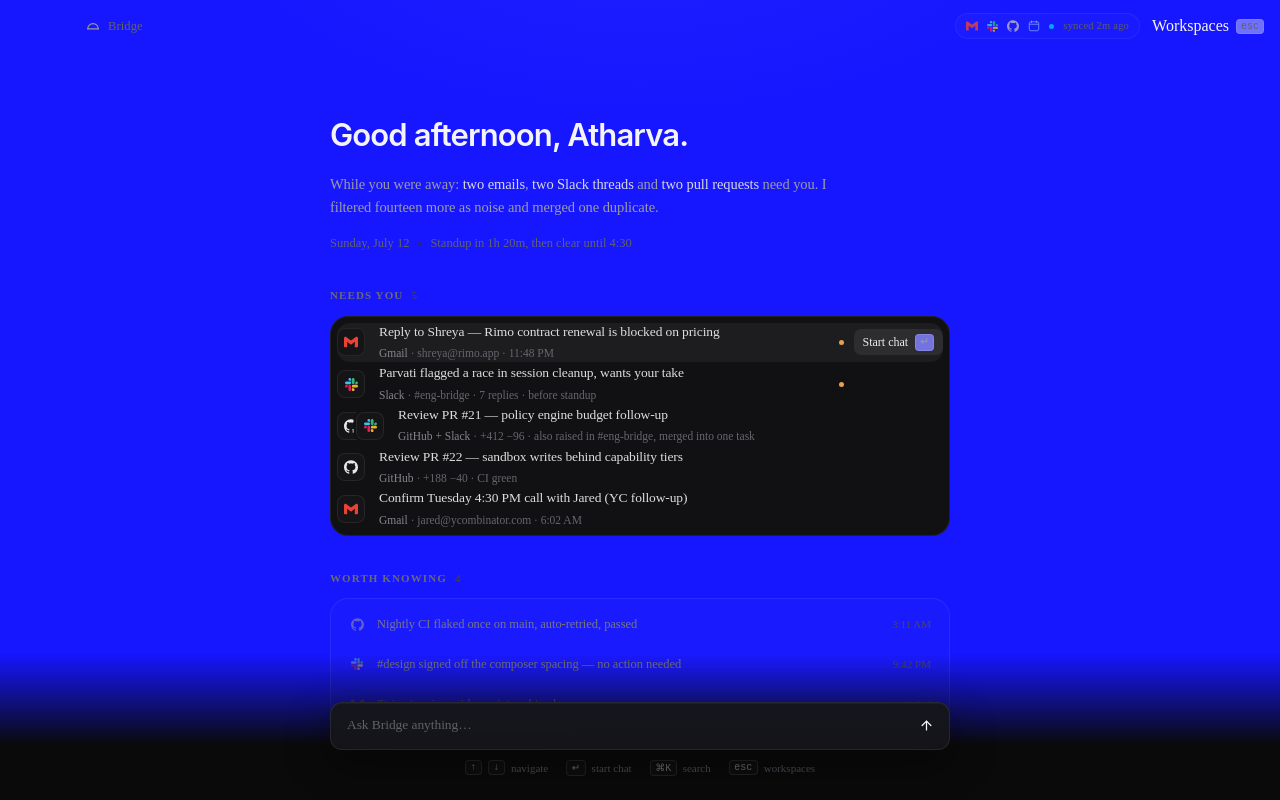
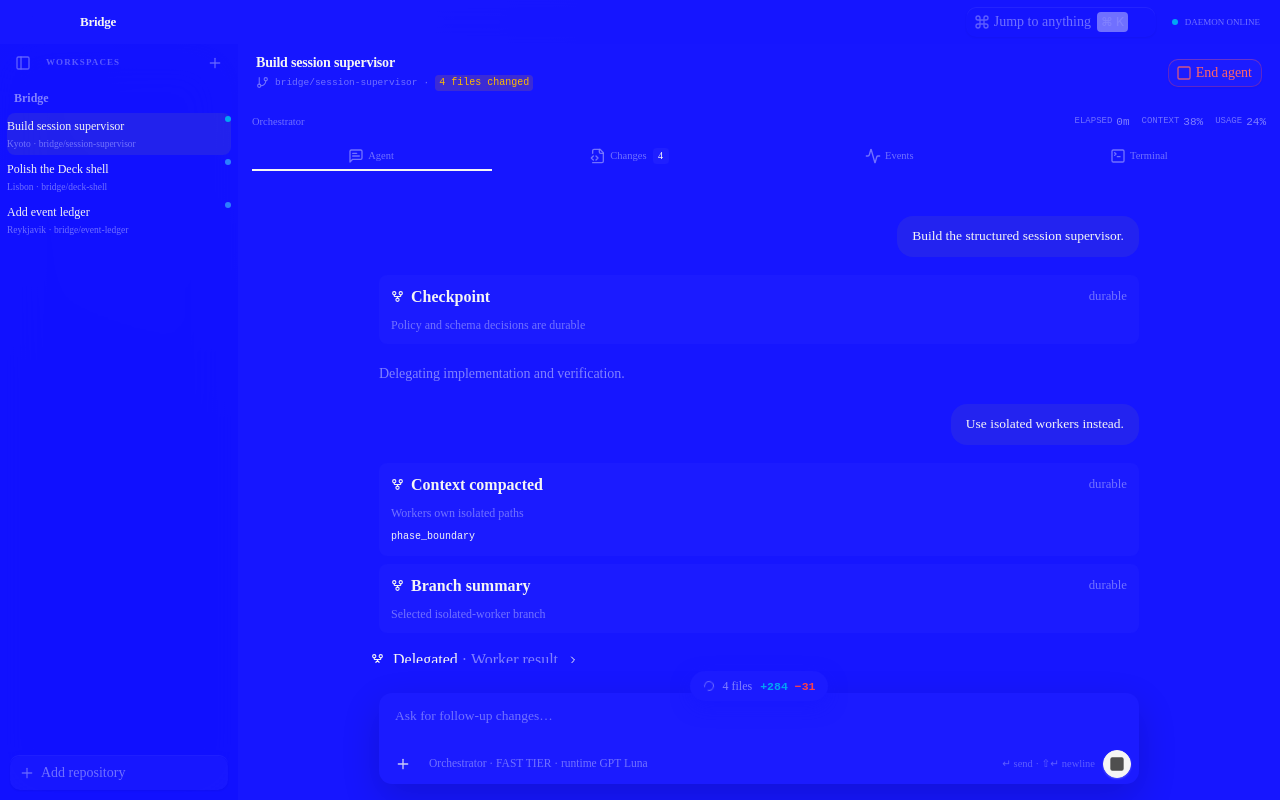
Before and after one commit to Atharva-Kanherkar/bridge-harness, a React (Vite) app: page / in a window 1280 px wide. Built offline with nearby package versions, Linux system fonts and the light colour scheme.

Commit message:
style(agent): step 2 — simplify the coding workspace

```diff
--- a/src/App.tsx
+++ b/src/App.tsx
@@ -6,7 +6,6 @@ import type { BridgeState, Health, Project, Session, SessionForestSnapshot, Sess
 import { MOCK_CONVERSATION } from "./mockConversation";
 import { AgentConversation } from "./components/AgentConversation";
 import { TerminalPane } from "./components/TerminalPane";
-import { WelcomeScreen } from "./components/WelcomeScreen";
 import { formatElapsed, tierRuntimeLabel } from "./utils";
 import { queueExplanation, restorationPresentation, turnBudget } from "./observability";
 import { Alert, AlertAction, AlertDescription } from "@/components/ui/alert";
@@ -52,7 +51,7 @@ export function App() {
   const [busy, setBusy] = useState(false);
   const [error, setError] = useState<string>();
   const [clock, setClock] = useState(Date.now());
-  const [home, setHome] = useState(true);
+  const [home] = useState(false);
   const [forest, setForest] = useState<SessionForestSnapshot>();
   const autoStartRef = useRef<string>();
 
@@ -292,7 +291,6 @@ export function App() {
         </section>
       </> : <Welcome onAdd={() => setModal("project")}/>}
     </main>
-    {home && <WelcomeScreen onDismiss={() => setHome(false)}/>}
     {error && (
       <Alert variant="error" className="error-toast">
         <AlertDescription>{error}</AlertDescription>
--- a/src/styles.css
+++ b/src/styles.css
@@ -486,3 +486,61 @@ kbd:not([data-slot="kbd"]) {
   .command-trigger { margin-left: auto; width: 170px; }
   .daemon-pill { display: none; }
 }
+
+/* Minimal agent workspace: conversation first, controls only when useful. */
+.app-shell { grid-template: 44px 1fr / 238px 1fr; background: radial-gradient(circle at 18% 0%, color-mix(in srgb, var(--foreground) 3%, transparent), transparent 34%), var(--bg); }
+.top-rail { gap: 8px; background: color-mix(in srgb, var(--bg) 82%, transparent); backdrop-filter: blur(22px) saturate(125%); -webkit-backdrop-filter: blur(22px) saturate(125%); }
+.traffic-space { width: 72px; }
+.wordmark { width: auto; }
+.wordmark .mark, .wordmark em { display: none; }
+.wordmark strong { font-size: 13px; color: var(--text); letter-spacing: -.02em; }
+.command-trigger { width: 190px; margin-left: auto; border-color: transparent; background: transparent; color: var(--text-3); }
+.command-trigger:hover { background: var(--hover); }
+.daemon-pill { border-color: transparent; background: transparent; font-size: 9px; }
+.sidebar { background: color-mix(in srgb, var(--bg-sidebar) 72%, transparent); backdrop-filter: blur(28px) saturate(135%); -webkit-backdrop-filter: blur(28px) saturate(135%); }
+.sidebar-heading { height: 38px; padding: 0 9px; }
+.sidebar-heading > span { font-size: 9px; letter-spacing: .12em; }
+.workspace-scroll { padding: 2px 7px 8px; }
+.project-title { padding: 0 7px; height: 28px; }
+.repo-icon, .workspace-index, .workspace-status [data-slot="badge"] { display: none; }
+.workspace-row { min-height: 42px; grid-template-columns: 1fr auto; padding: 6px 9px; border-radius: 8px; }
+.workspace-row.selected { background: color-mix(in srgb, var(--foreground) 7%, transparent); }
+.workspace-main { gap: 2px; }
+.workspace-main b { font-size: 12px; }
+.workspace-main small { font-size: 9.5px; }
+.sidebar-nav { display: none; }
+.add-repository { border: 0; justify-content: flex-start; height: 34px; margin-bottom: 10px; color: var(--text-3); }
+.workspace-view { grid-template-rows: auto auto auto 1fr; }
+.workspace-header { min-height: 58px; padding: 9px 18px; }
+.workspace-header h1 { margin-bottom: 3px; font-size: 14px; }
+.eyebrow { display: none; }
+.branch-line { font-size: 9.5px; }
+.workspace-actions .secondary { display: none; }
+.session-strip { min-height: 40px; padding: 5px 14px; border-bottom: 0; }
+.session-chip { height: 28px; padding: 0 7px; }
+.session-chip:not(.active), .session-chip small, .harness-icon { display: none; }
+.session-chip.active { background: transparent; border-color: transparent; }
+.session-chip b { font-size: 10.5px; color: var(--text-3); }
+.session-metrics { font-size: 9px; gap: 12px; }
+.session-metrics span { flex-direction: row; gap: 4px; }
+.session-metrics small, .session-metrics [data-slot="badge"] { display: none; }
+.content-tabs-wrap { border-bottom: 0; padding: 0 14px; }
+.content-tabs-wrap [data-slot="tabs-tab"] { height: 28px; padding-inline: 8px; font-size: 10.5px; color: var(--text-3); }
+.content-body { border-top: 1px solid var(--line-soft); }
+.env-panel { display: none; }
+.conversation-scroll { padding: 28px 32px 34px; }
+.conversation-col, .composer-inner, .turn-chip-row { max-width: 760px; }
+.agent-prose { font-size: 14px; line-height: 1.7; color: var(--text-2); }
+.user-bubble { border: 0; background: color-mix(in srgb, var(--foreground) 6%, transparent); }
+.thinking-live { display: flex; align-items: center; gap: 9px; }
+.thinking-live::before { content: ""; width: 7px; height: 7px; border-radius: 50%; background: var(--text-3); animation: thinking-pulse 1.6s ease-in-out infinite; }
+.activity-group { margin: 12px 0; }
+.activity-summary { font-size: 12px; color: var(--text-3); }
+.activity-list { padding-left: 21px; border-left: 1px solid var(--line-soft); }
+.action-head { min-height: 26px; font-size: 12px; }
+.composer { padding-bottom: 16px; }
+.composer-inner { border-radius: 13px; box-shadow: 0 14px 38px color-mix(in srgb, #000 16%, transparent); }
+.orchestrator-pill { padding: 0 4px; }
+.error-toast { max-width: 520px; }
+@keyframes thinking-pulse { 0%, 100% { opacity: .28; transform: scale(.78); } 50% { opacity: 1; transform: scale(1.16); } }
+@media (prefers-reduced-motion: reduce) { .thinking-live::before, .shimmer, .spin { animation: none !important; } }
```
